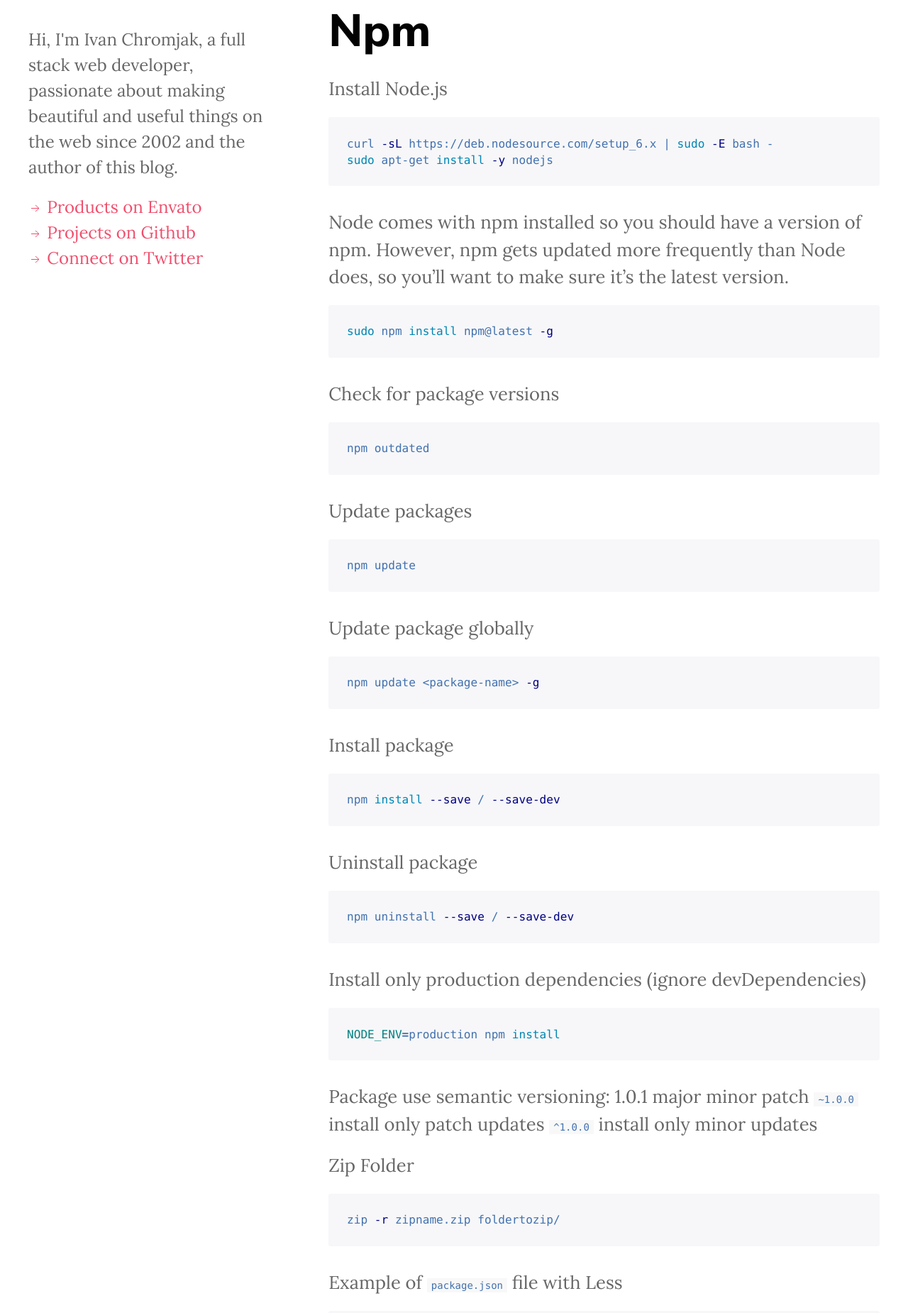
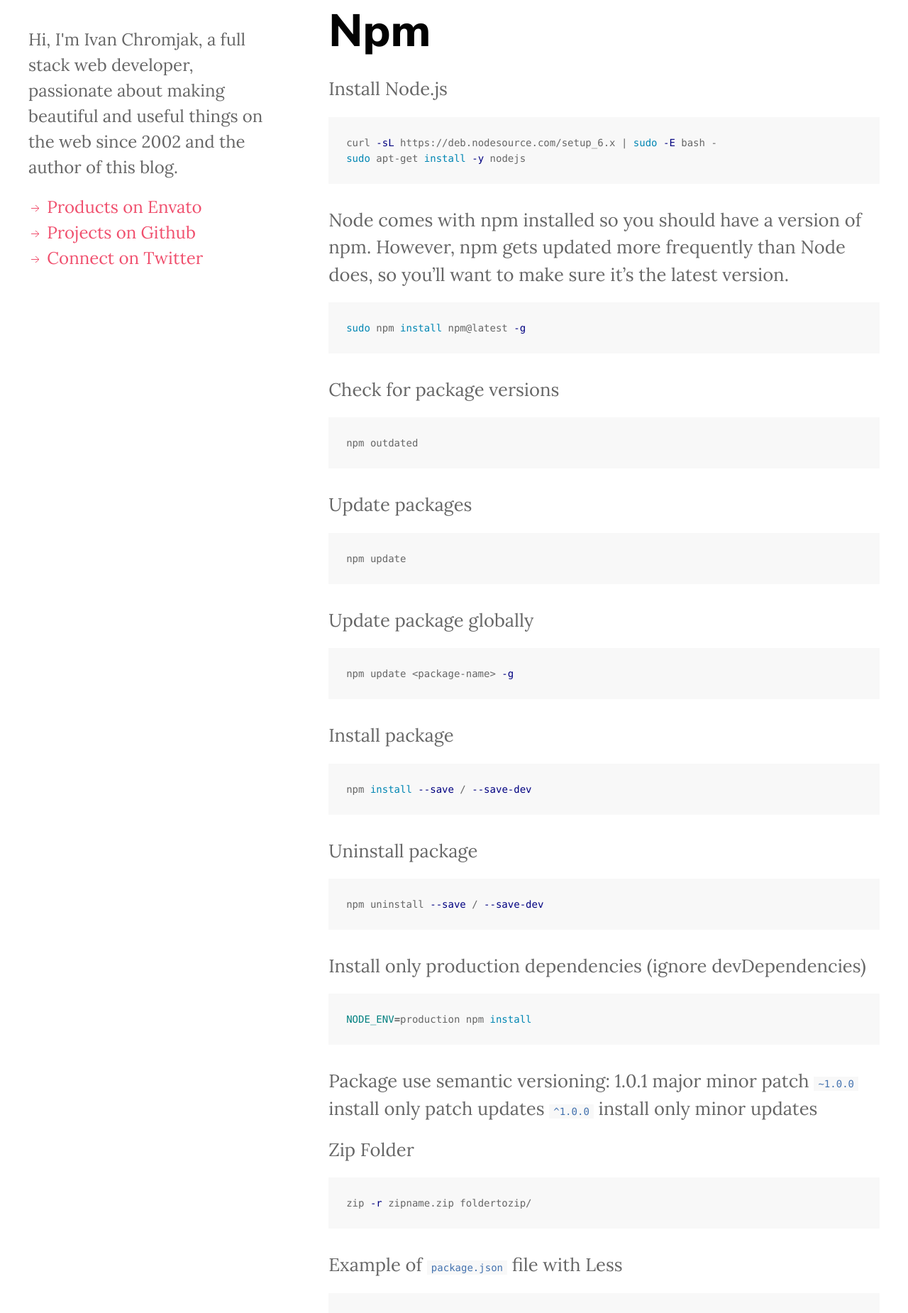
Before and after one commit to ivanchromjak/ivanchromjak.github.io, a Jekyll site: the page built from _posts/2017-03-25-web-developer-cheat-sheet.md, in a window 1280 px wide. Shown: the part 702-2552 px from the top of the page at 71% size. Built offline with Jekyll 4.4.1, drawn with Linux system fonts in a browser that asks for light colours.

Commit message:
highligter font update

```diff
--- a/_includes/head.html
+++ b/_includes/head.html
@@ -5,7 +5,7 @@
   <title>{% if page.title and page.layout != 'about' %}{{ page.title | escape }} - {{ site.title | escape }}{% else %}{{ site.title | escape }}{% endif %}</title>
   <meta name="description" content="{{ page.excerpt | default: site.description | strip_html | normalize_whitespace | truncate: 160 | escape }}">
   <link rel="shortcut icon" type="image/png" href="{{ "assets/img/favicon.png" | relative_url }}" >
-  <link href="https://fonts.googleapis.com/css?family=Nunito+Sans:700,800|Quicksand:500|Lora" rel="stylesheet">
+  <link href="https://fonts.googleapis.com/css?family=Nunito+Sans:700,800|Quicksand:500|Lora|Roboto+Mono" rel="stylesheet">
   <link rel="stylesheet" href="{{ "/assets/css/main.css" | relative_url }}">
   <link rel="canonical" href="{{ page.url | replace:'index.html','' | absolute_url }}">
   <link rel="alternate" type="application/rss+xml" title="{{ site.title | escape }}" href="{{ "/feed.xml" | relative_url }}">
--- a/_sass/syntax-highlighting.scss
+++ b/_sass/syntax-highlighting.scss
@@ -1,7 +1,7 @@
 /**
  * Syntax highlighting styles
  */
-$gray-lightest: #f7f7f9;
+
 
 .highlight,
 .highlighter-rouge {
@@ -11,11 +11,15 @@
 
 .highlight > pre,
 .highlighter-rouge > pre {
-    padding: 1.6em;
-    line-height: 1.42857143;
-    background-color: $gray-lightest;
-    font-size: 63%;
-    border: none;
+    font-family: 'Roboto Mono',monospace;
+    color: #666;
+    -moz-tab-size: 4;
+    tab-size: 4;
+    overflow: auto;
+    padding: 25px;
+    border: 0 solid #e5e5e5;
+    border-radius: 0;
+    background: #f8f8f8;
 }
 
 .highlight {
```
